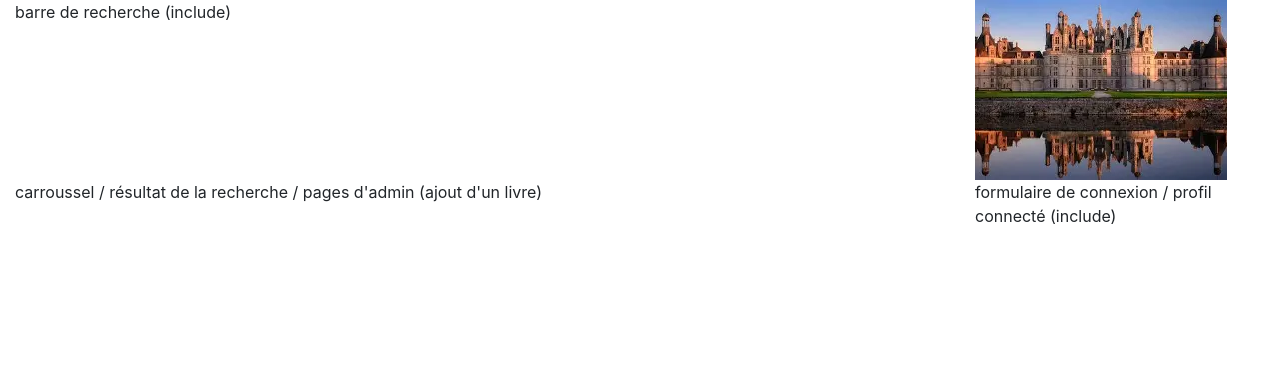
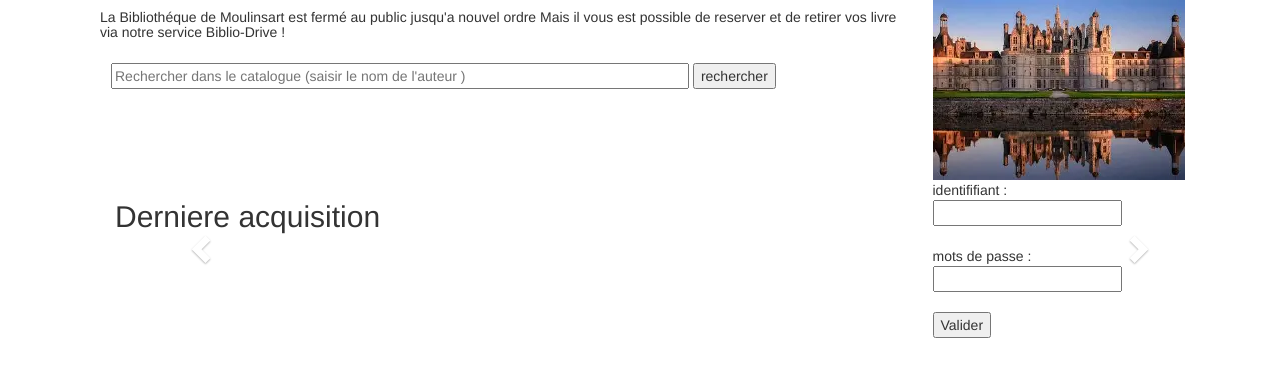
Before and after one commit to ewen32453-ctrl/biblio-drive, a PHP site: page /acceuil.php in a window 1280 px wide. Shown: the top 377 px of the page. Run offline with PHP 8.4, Linux system fonts and the light colour scheme; data comes from the database, SQL or seed files in the repository.

Commit message:
carrousel2

```diff
--- a/acceuil.php
+++ b/acceuil.php
@@ -12,7 +12,8 @@
 	<div class="container-fluid">
 		<div class="row">
 			<div class="col-sm-9">
-					barre de recherche (include)
+				<?php include"recherche.php"?>
+
 			</div>
 			<div class="col-sm-3">
 					<img src="chateau.jpg"  >
@@ -20,10 +21,13 @@
 		</div>
 		<div class="row">
 		   <div class="col-sm-9">
-					carroussel / résultat de la recherche / pages d'admin (ajout d'un livre)
+				<?php include"carroussel.php"?>
+
+
 			</div>
 			<div class="col-sm-3">
-					formulaire de connexion / profil connecté (include)
+					<?php include"authentification.php"?>
+
 			</div>
 		</div>
 	</div>
--- /dev/null
+++ b/authentification.php
@@ -0,0 +1,17 @@
+<!DOCTYPE html>
+<html lang="en">
+<head>
+    <meta charset="UTF-8">
+    <meta name="viewport" content="width=device-width, initial-scale=1.0">
+    <title>Document</title>
+</head>
+<body>
+
+    <form method="post" action="acceuil.php">
+identififiant : <input type="text" name="identififiant "><br><br>
+mots de passe : <input type="text" name="mots de passe "><br><br>
+<input type="submit" name="ok" value="Valider">
+</form>
+
+</body>
+</html>
--- a/carroussel.php
+++ b/carroussel.php
@@ -0,0 +1,49 @@
+<!DOCTYPE html>
+<html lang="en">
+<head>
+
+  <meta charset="utf-8">
+  <meta name="viewport" content="width=device-width, initial-scale=1">
+  <link rel="stylesheet" href="https://maxcdn.bootstrapcdn.com/bootstrap/3.4.1/css/bootstrap.min.css">
+  <script src="https://ajax.googleapis.com/ajax/libs/jquery/3.7.1/jquery.min.js"></script>
+  <script src="https://maxcdn.bootstrapcdn.com/bootstrap/3.4.1/js/bootstrap.min.js"></script>
+</head>
+<body>
+
+<div class="container">
+  <h2>Derniere acquisition</h2>
+  <div id="myCarousel" class="carousel slide" data-ride="carousel">
+    <!-- Indicators -->
+    <ol class="carousel-indicators">
+      <li data-target="#myCarousel" data-slide-to="0" class="active"></li>
+      <li data-target="#myCarousel" data-slide-to="1"></li>
+      <li data-target="#myCarousel" data-slide-to="2"></li>
+    </ol>
+
+<?php
+require_once('connexion.php');
+$select = $connexion->prepare("SELECT * from livre order by dateajout desc limit 3");
+$select->setFetchMode(PDO::FETCH_OBJ);
+$select->execute();
+if($enregistrement = $select->fetch())
+ {
+echo '<div class="carousel active">';
+
+echo '</div>';
+ }
+?>
+
+    <!-- Left and right controls -->
+    <a class="left carousel-control" href="#myCarousel" data-slide="prev">
+      <span class="glyphicon glyphicon-chevron-left"></span>
+      <span class="sr-only">Previous</span>
+    </a>
+    <a class="right carousel-control" href="#myCarousel" data-slide="next">
+      <span class="glyphicon glyphicon-chevron-right"></span>
+      <span class="sr-only">Next</span>
+    </a>
+  </div>
+</div>
+
+</body>
+</html>
--- /dev/null
+++ b/connexion.php
@@ -0,0 +1,12 @@
+<?php
+// Connexion au serveur
+try {
+  $dns = 'mysql:host=localhost;dbname=biblio-drive'; // dbname : nom de la base
+  $utilisateur = 'root'; // root sur vos postes
+  $motDePasse = ''; // pas de mot de passe sur vos postes
+  $connexion = new PDO( $dns, $utilisateur, $motDePasse );
+} catch (Exception $e) {
+  echo "Connexion à MySQL impossible : ", $e->getMessage();
+  die();
+}
+?>
--- /dev/null
+++ b/recherche.php
@@ -0,0 +1,38 @@
+<!DOCTYPE html>
+<html lang="fr">
+ <head>
+    <meta charset="utf-8">
+    <meta name="viewport" content="width=device-width, initial-scale=1">
+    <link rel="stylesheet" href="https://maxcdn.bootstrapcdn.com/bootstrap/4.5.2/css/bootstrap.min.css">
+    <link rel = "stylesheet" href="style.css"/>
+    <script src="https://ajax.googleapis.com/ajax/libs/jquery/3.5.1/jquery.min.js"></script>
+    <script src="https://cdnjs.cloudflare.com/ajax/libs/popper.js/1.16.0/umd/popper.min.js"></script>
+    <script src="https://maxcdn.bootstrapcdn.com/bootstrap/4.5.2/js/bootstrap.min.js"></script>
+</head>
+<h5>La Bibliothéque de Moulinsart est fermé au public jusqu'a nouvel ordre Mais il vous est possible de reserver et de retirer vos livre via notre service Biblio-Drive !</h5>
+<body class="container">
+
+        <nav class="navbar navbar-expand-sm"> <!-- la navbar -->
+            <form action = "listerlivre.php" method = "get" >
+            <input type="texte" placeholder="Rechercher dans le catalogue (saisir le nom de l'auteur )"name="nom"size="68"><!-- texte dans la navbar -->
+           <input type="submit" name="rechercher" value="rechercher">
+
+
+
+
+            </form>
+        </nav>
+        <?php
+          if (isset($_REQUEST["rechercher"])){
+            require_once('connexion.php');
+            $nom = $_GET['nom'];
+            $select = $connexion->prepare("SELECT titre,nolivre FROM auteur, livre WHERE auteur.noauteur = livre.noauteur and auteur.nom=:nom");//on selection le titre et le nolivre dans auteurs .noauteur
+            $select->bindValue(":nom",$nom);// pour eviter la conncatenation
+            $select->setFetchMode(PDO::FETCH_OBJ);
+            $select->execute();// on execute la requete
+            while($enregistrement = $select->fetch())
+              {
+              }
+            }
+        ?>
+</booy>
```
